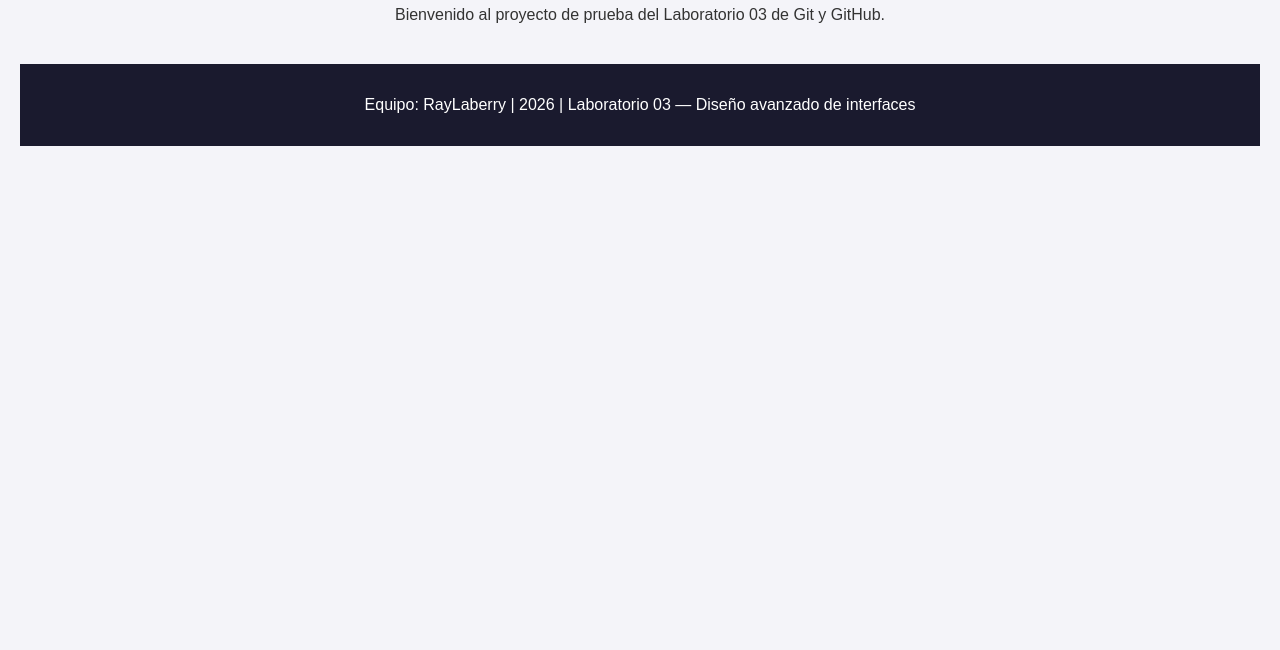
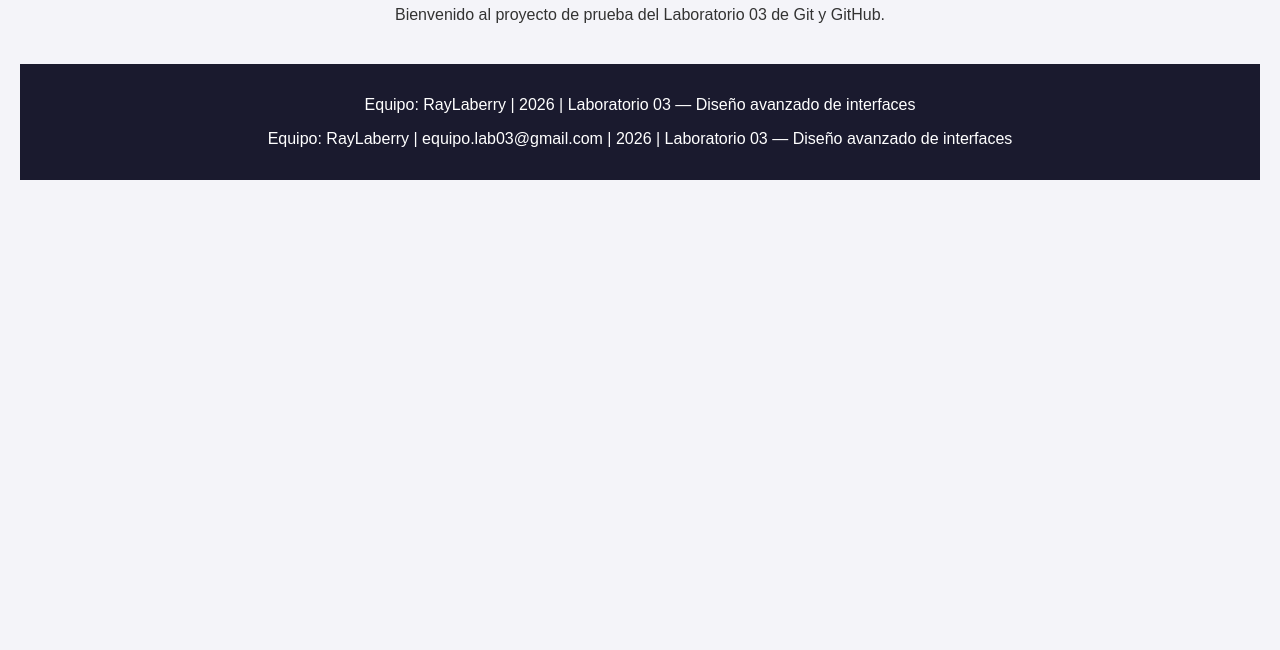
Before and after one commit to 69posesxd-collab/MiPagina, a plain HTML site: page index.html in a window 1280 px wide. Shown: the part 150-800 px from the top of the page. Drawn offline with Linux system fonts and the light colour scheme.

Commit message:
fix: agrega correo en footer

```diff
--- a/index.html
+++ b/index.html
@@ -22,6 +22,7 @@
 
   <footer style="background:#1a1a2e;color:white;text-align:center;padding:16px;margin-top:40px">
 <p>Equipo: RayLaberry | 2026 | Laboratorio 03 — Diseño avanzado de interfaces</p>
+   <p>Equipo: RayLaberry | equipo.lab03@gmail.com | 2026 | Laboratorio 03 — Diseño avanzado de interfaces</p>
 </footer>
 
 </body>
```
